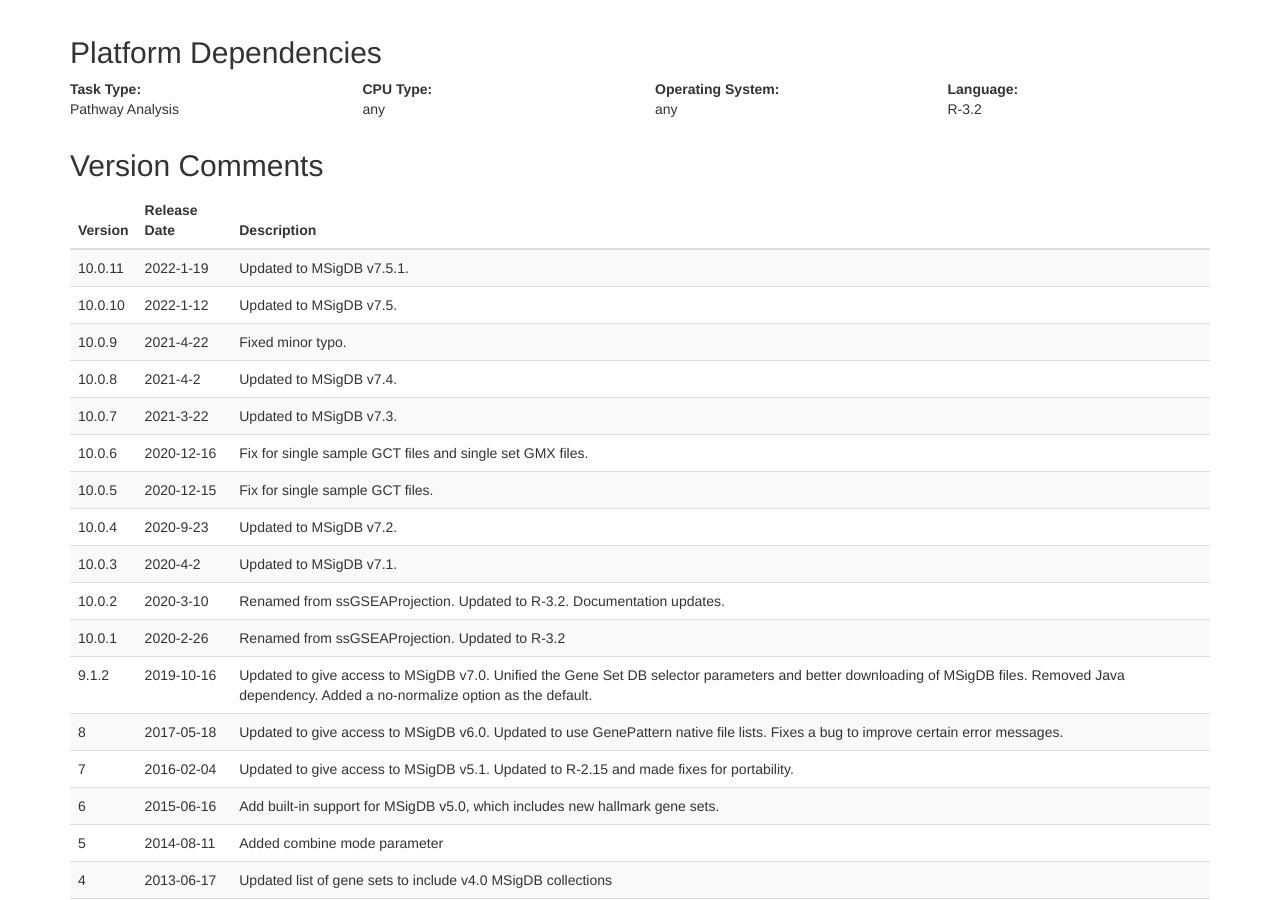
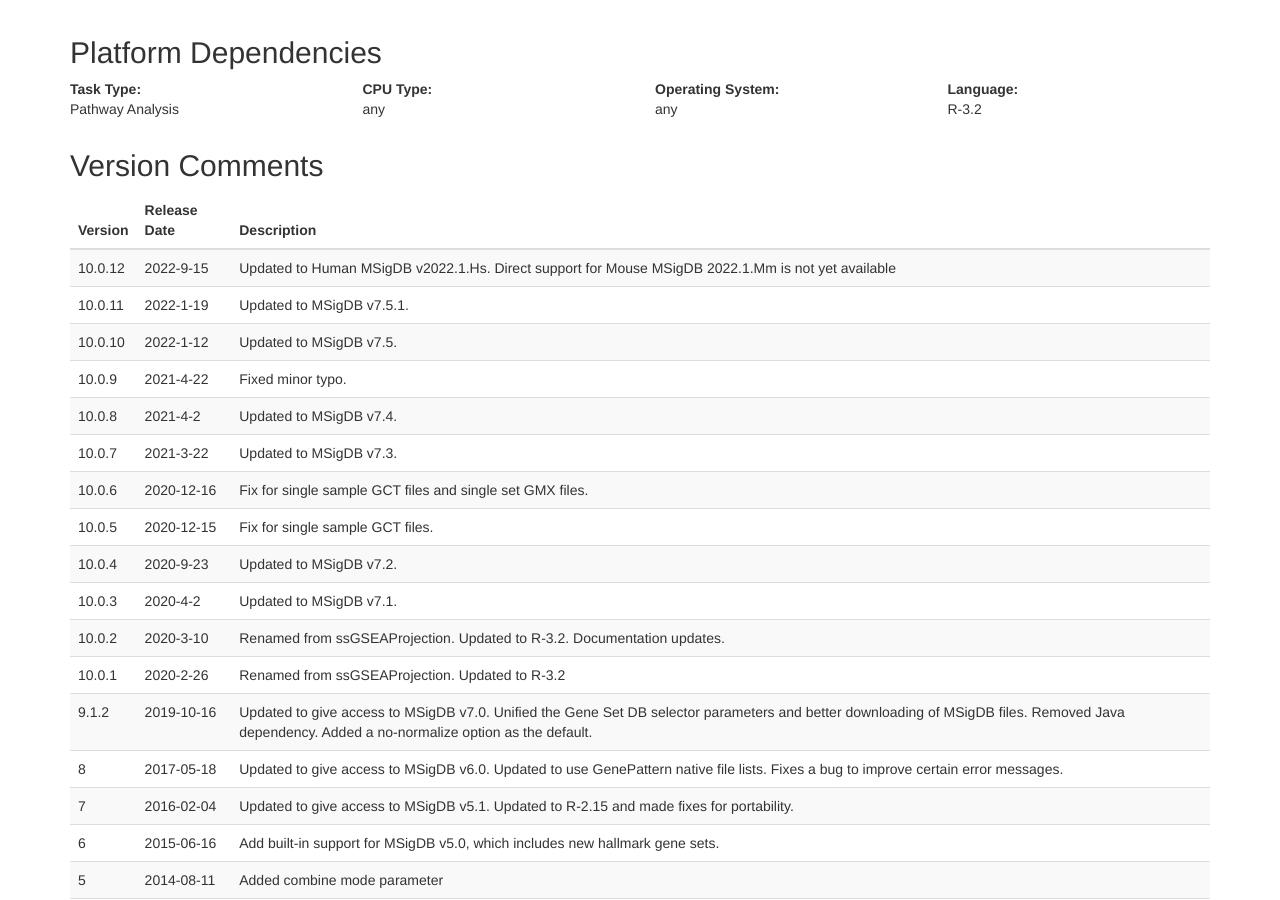
Before and after one commit to GSEA-MSigDB/ssGSEA-gpmodule, a Jekyll site: the page docs/v10/index.html, which Jekyll copies as it is, in a window 1280 px wide and 900 px high, scrolled down 2752 px. Built offline with Jekyll 4.4.1, drawn with Linux system fonts in a browser that asks for light colours.

Commit message:
Updated to Human MSigDB v2022.1.Hs.
Direct support for Mouse MSigDB 2022.1.Mm is not yet available

```diff
--- a/docs/v10/index.html
+++ b/docs/v10/index.html
@@ -217,6 +217,11 @@
 				</thead>
 				<tbody>
                         <tr>
+                            <td>10.0.12</td>
+                            <td>2022-9-15</td>
+                            <td>Updated to Human MSigDB v2022.1.Hs. Direct support for Mouse MSigDB 2022.1.Mm is not yet available</td>
+                        </tr>
+                        <tr>
                             <td>10.0.11</td>
                             <td>2022-1-19</td>
                             <td>Updated to MSigDB v7.5.1.</td>
```
Also changed, not shown: docs/v10/test.md (+5 -0 lines), 2 other files.
